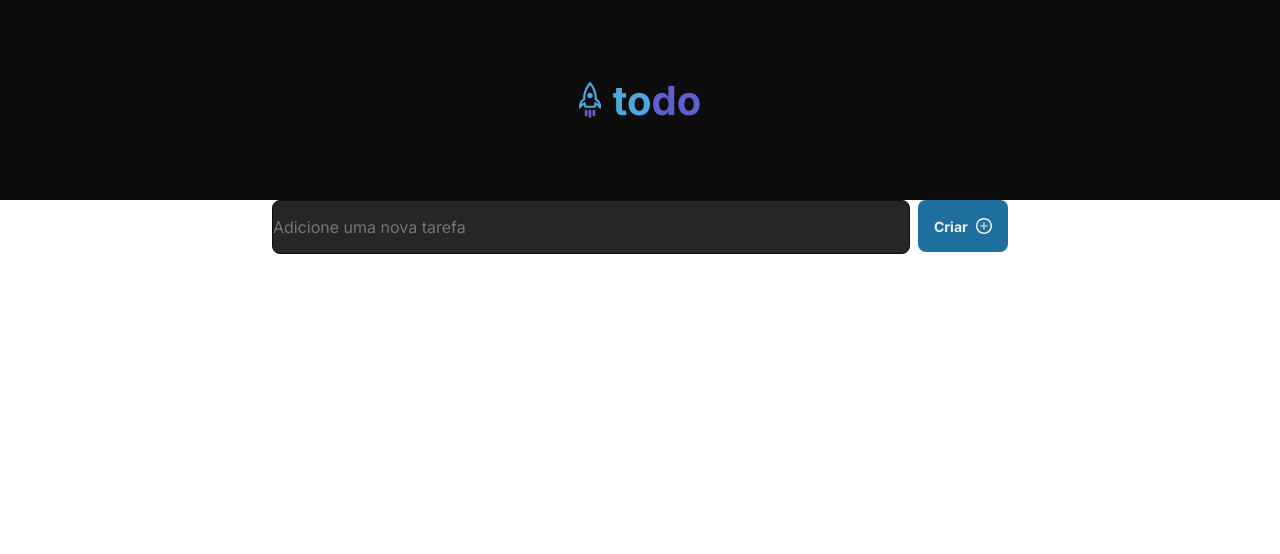
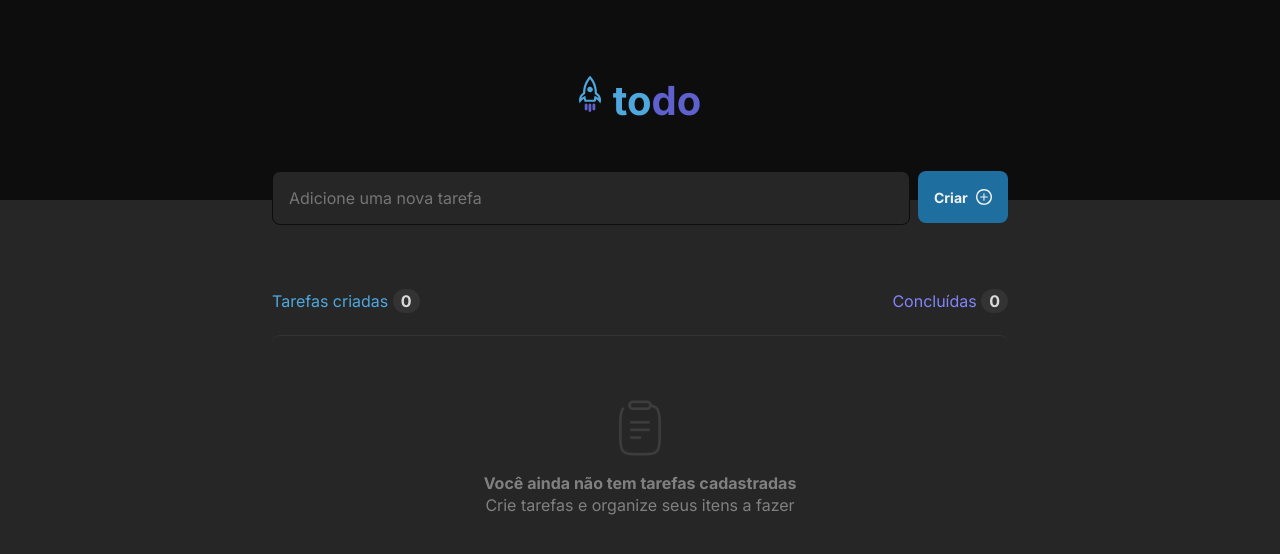
Before and after one commit to MateusJSouza/todo-list, a React (Vite) app: page / in a window 1280 px wide. Shown: the top 554 px of the page. Built offline with nearby package versions, Linux system fonts and the light colour scheme.

Commit message:
feat: estilização feita

```diff
--- /dev/null
+++ b/src/components/CreateTodo.module.scss
@@ -0,0 +1,45 @@
+.content {
+  display: flex;
+  justify-content: center;
+  position: absolute;
+  top: 10.7rem;
+  bottom: 0;
+
+  .createTask {
+    display: flex;
+    gap: 0.5rem;
+
+
+    input {
+      width: 638px;
+      height: 54px;
+      padding: 16px;
+
+      background: var(--gray-500);
+      color: var(--gray-300);
+      border: none;
+      border: 1px solid #0D0D0D;
+      border-radius: 8px;
+
+      &:focus {
+        border: 1px solid var(--purple-dark);
+      }
+    }
+
+    button {
+      display: flex;
+      align-items: center;
+      gap: 0.5rem;
+      width: 90px;
+      height: 52px;
+      border-radius: 8px;
+      border: 0;
+
+      background: var(--blue-dark);
+      color: var(--gray-100);
+      font-weight: bold;
+      font-size: 0.875rem;
+      padding: 1rem;
+    }
+  }
+}
--- /dev/null
+++ b/src/components/CreateTodo.tsx
@@ -0,0 +1,17 @@
+import plus from '../assets/plus.svg'
+import styles from'./CreateTodo.module.scss';
+
+export function CreateTodo() {
+  return (
+    <div className={styles.content}>
+      <div className={styles.createTask}>
+        <input type="text" placeholder='Adicione uma nova tarefa' />
+
+        <button type="submit">
+          Criar
+          <img src={plus} alt="Ícone de criar mais uma tarefa" />
+        </button>
+      </div>
+    </div>
+  )
+}
--- a/src/components/Header.module.scss
+++ b/src/components/Header.module.scss
@@ -4,6 +4,11 @@
   display: flex;
   align-items: center;
   justify-content: center;
+  flex-direction: column;
+  position: relative;
+
+  .logo {
+    display: flex;
     gap: 0.75rem;
 
     img {
@@ -23,3 +28,4 @@
       color: var(--purple-dark);
     }
   }
+}
--- a/src/components/Header.tsx
+++ b/src/components/Header.tsx
@@ -1,11 +1,16 @@
 import logo from '../assets/rocket.svg'
+import { CreateTodo } from './CreateTodo'
 import styles from './Header.module.scss'
 
 export function Header() {
   return (
     <div className={styles.header}>
-      <img src={logo} alt="Logo da to-do list: foguete prestes a ser lançado ao espaço" />
-      <p>to<span>do</span></p>
+      <div className={styles.logo}>
+        <img src={logo} alt="Logo da to-do list: foguete prestes a ser lançado ao espaço" />
+        <p>to<span>do</span></p>
+      </div>
+
+      <CreateTodo />
     </div>
   )
 }
--- a/src/components/Todo.module.scss
+++ b/src/components/Todo.module.scss
@@ -1,41 +1,56 @@
-.content {
+.container {
   display: flex;
   justify-content: center;
+  align-items: center;
+  flex-direction: column;
 
-  .createTask {
+  .title {
+    width: 736px;
+    margin-top: 5.688rem;
     display: flex;
-    gap: 0.5rem;
+    justify-content: space-between;
 
+    p:first-child {
+      color: var(--blue);
+    }
 
-    input {
-      width: 638px;
-      height: 54px;
+    span:first-child, span:last-child {
+      background: var(--gray-400);
+      border-radius: 999px;
+      width: 25px;
+      height: 19px;
+      padding: 2px 8px;
+      color: var(--gray-200);
+      font-weight: bold;
+    }
 
-      background: var(--gray-500);
-      color: var(--gray-300);
-      border: none;
-      border: 1px solid #0D0D0D;
-      border-radius: 8px;
-
-      &:focus {
-        border: 1px solid var(--purple-dark);
+    p:last-child {
+      color: var(--purple);
     }
   }
 
-    button {
+  .tasks {
+    margin-top: 1.5rem;
     display: flex;
+    flex-direction: column;
     align-items: center;
-      gap: 0.5rem;
-      width: 90px;
-      height: 52px;
+    width: 736px;
+    padding: 4rem;
+    border-top: 1px solid var(--gray-400);
     border-radius: 8px;
-      border: 0;
 
-      background: var(--blue-dark);
-      color: var(--gray-100);
+    img {
+      margin-bottom: 1rem;
+      width: 56px;
+      height: 56px;
+    }
+
+    p, span {
+      line-height: 22.4px;
+    }
+
+    p {
       font-weight: bold;
-      font-size: 0.875rem;
-      padding: 1rem;
     }
   }
 }
--- a/src/components/Todo.tsx
+++ b/src/components/Todo.tsx
@@ -1,17 +1,21 @@
-import plus from '../assets/plus.svg'
-import styles from'./Todo.module.scss';
+import styles from './Todo.module.scss';
+
+import clipboard from '../assets/Clipboard.svg'
 
 export function Todo() {
   return (
-    <div className={styles.content}>
-      <div className={styles.createTask}>
-        <input type="text" placeholder='Adicione uma nova tarefa' />
+    <div className={styles.container}>
+      <section className={styles.title}>
+        <p>Tarefas criadas <span>0</span></p>
 
-        <button type="submit">
-          Criar
-          <img src={plus} alt="Ícone de criar mais uma tarefa" />
-        </button>
-      </div>
+        <p>Concluídas <span>0</span></p>
+      </section>
+
+      <section className={styles.tasks}>
+        <img src={clipboard} alt="Ícone de prancheta: referente a anotações de tarefas" />
+        <p>Você ainda não tem tarefas cadastradas</p>
+        <span>Crie tarefas e organize seus itens a fazer</span>
+      </section>
     </div>
   )
 }
--- a/src/global.scss
+++ b/src/global.scss
@@ -26,7 +26,7 @@
 }
 
 body {
-  background: var(--gray-900);
+  background: var(--gray-500);
   color: var(--gray-300);
   -webkit-font-smoothing: antialiased; /* padronização para as fontes ficarem mais finas (detalhadas) */
 }
```
Also changed, not shown: src/assets/Clipboard.svg (added). Lines whose indentation alone changed are shown as unchanged.
